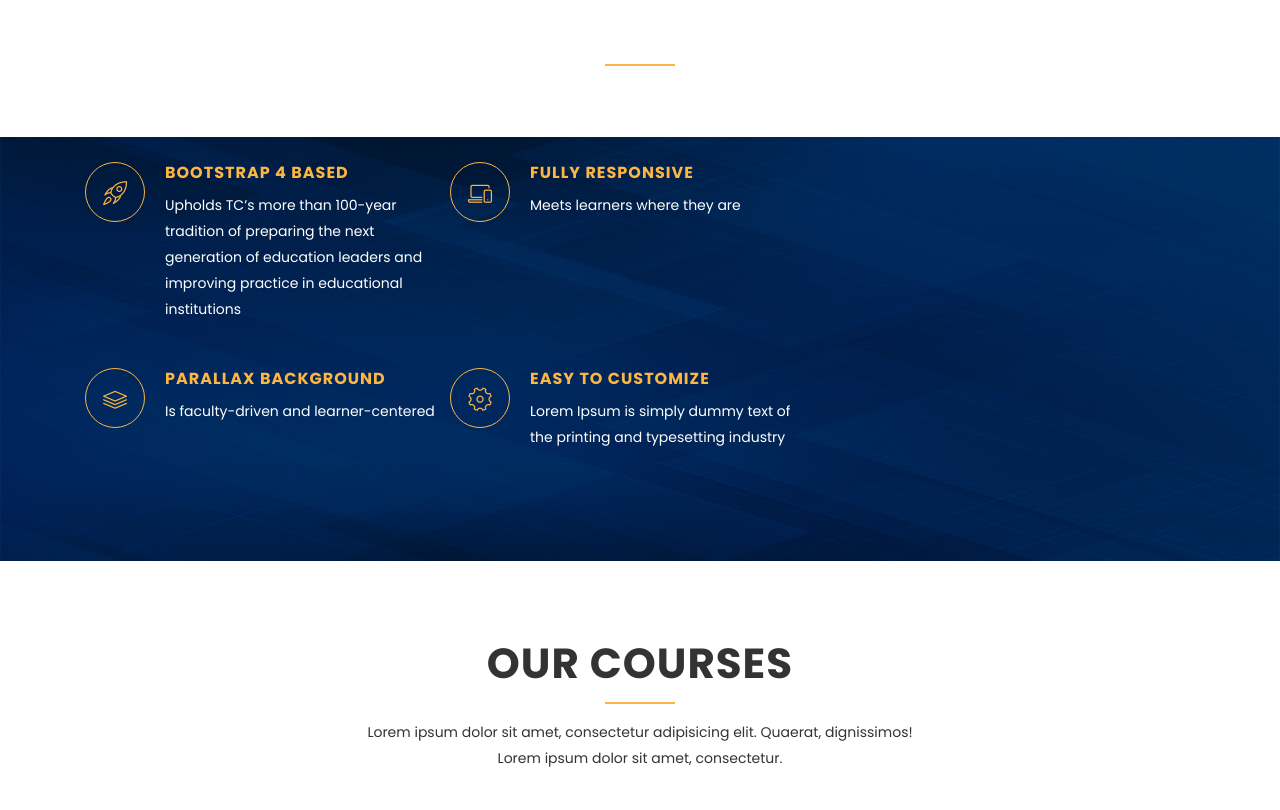
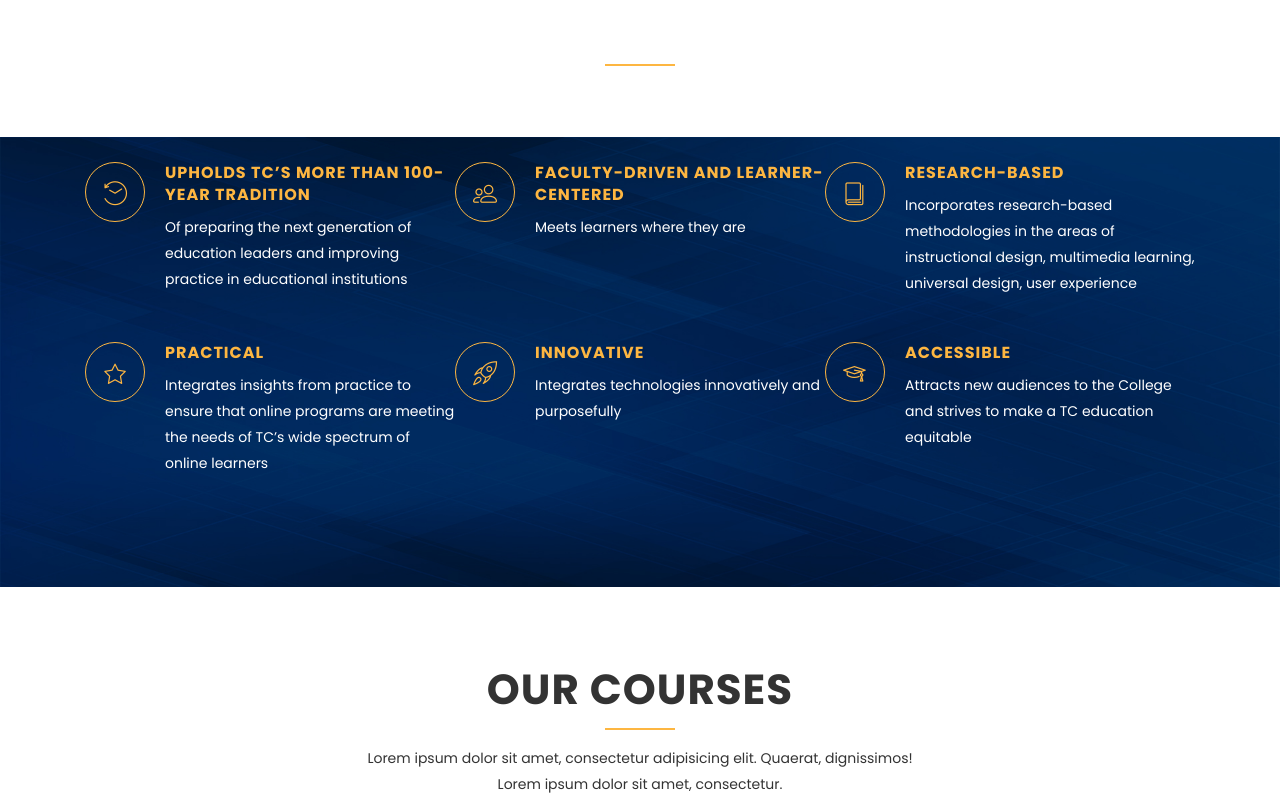
Before and after one commit to mdl2170/odl-website, a plain HTML site: page index.html in a window 1280 px wide. Shown: the part 1189-1999 px from the top of the page. Drawn offline with Linux system fonts and the light colour scheme.

Commit message:
Update icons

```diff
--- a/index.html
+++ b/index.html
@@ -162,53 +162,71 @@
           <p class="section-subtitle">Online learning at Teachers College:</p>
         </div>
         <div class="row">
-          <div class="col-lg-8 col-md-12 col-xs-12">
+          <div class="col-lg-12 col-md-12 col-xs-12">
             <div class="container">
               <div class="row">
-                 <div class="col-lg-6 col-sm-6 col-xs-12 box-item">
+                 <div class="col-lg-4 col-sm-4 col-xs-12 box-item">
+                    <span class="icon">
+                      <i class="lnr lnr-history"></i>
+                    </span>
+                    <div class="text">
+                      <h4>Upholds TC’s more than 100-year tradition</h4>
+                      <p>Of preparing the next generation of education leaders and improving practice in educational institutions</p>
+                    </div>
+                  </div>
+                  <div class="col-lg-4 col-sm-4 col-xs-12 box-item">
+                    <span class="icon">
+                      <i class="lnr lnr-users"></i>
+                    </span>
+                    <div class="text">
+                      <h4>Faculty-driven and learner-centered</h4>
+                      <p>Meets learners where they are</p>
+                    </div>
+                  </div>
+                  <div class="col-lg-4 col-sm-4 col-xs-12 box-item">
+                    <span class="icon">
+                      <i class="lnr lnr-book"></i>
+                    </span>
+                    <div class="text">
+                      <h4>Research-based</h4>
+                      <p>Incorporates research-based methodologies in the areas of instructional design, multimedia learning, universal design, user experience</p>
+                    </div>
+                  </div>
+                  <div class="col-lg-4 col-sm-4 col-xs-12 box-item">
+                    <span class="icon">
+                      <i class="lnr lnr-star"></i>
+                    </span>
+                    <div class="text">
+                      <h4>Practical</h4>
+                      <p>Integrates insights from practice to ensure that online programs are meeting the needs of TC’s wide spectrum of online learners</p>
+                    </div>
+                  </div>
+                  <div class="col-lg-4 col-sm-4 col-xs-12 box-item">
                     <span class="icon">
                       <i class="lnr lnr-rocket"></i>
                     </span>
                     <div class="text">
-                      <h4>Bootstrap 4 Based</h4>
-                      <p>Upholds TC’s more than 100-year tradition of preparing the next generation of education leaders and improving practice in educational institutions</p>
+                      <h4>Innovative</h4>
+                      <p>Integrates technologies innovatively and purposefully</p>
                     </div>
                   </div>
-                  <div class="col-lg-6 col-sm-6 col-xs-12 box-item">
+                  <div class="col-lg-4 col-sm-4 col-xs-12 box-item">
                     <span class="icon">
-                      <i class="lnr lnr-laptop-phone"></i>
+                      <i class="lnr lnr-graduation-hat"></i>
                     </span>
                     <div class="text">
-                      <h4>Fully Responsive</h4>
-                      <p>Meets learners where they are</p>
-                    </div>
-                  </div>
-                  <div class="col-lg-6 col-sm-6 col-xs-12 box-item">
-                    <span class="icon">
-                      <i class="lnr lnr-layers"></i>
-                    </span>
-                    <div class="text">
-                      <h4>Parallax Background</h4>
-                      <p>Is faculty-driven and learner-centered</p>
-                    </div>
-                  </div>
-                  <div class="col-lg-6 col-sm-6 col-xs-12 box-item">
-                    <span class="icon">
-                      <i class="lnr lnr-cog"></i>
-                    </span>
-                    <div class="text">
-                      <h4>Easy to Customize</h4>
-                      <p>Lorem Ipsum is simply dummy text of the printing and typesetting industry</p>
+                      <h4>Accessible</h4>
+                      <p>Attracts new audiences to the College and strives to make a TC education equitable</p>
                     </div>
                   </div>
               </div>
             </div>
           </div>
-          <div class="col-lg-4 col-xs-12">
-            <div class="show-box">
+          <!-- <div class="col-lg-4 col-xs-12">
+            <div class="show-box"> -->
               <!-- <img class="img-fulid" src="img/features/feature.png" alt=""> -->
-            </div>
-          </div>
+            <!-- </div>
+          </div> -->
         </div>
       </div>
     </section>
```
